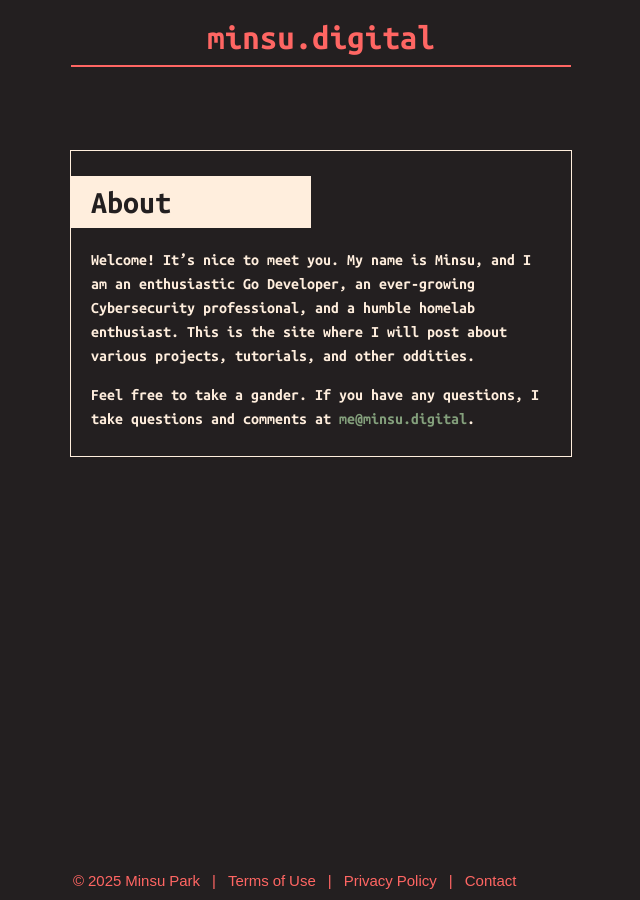
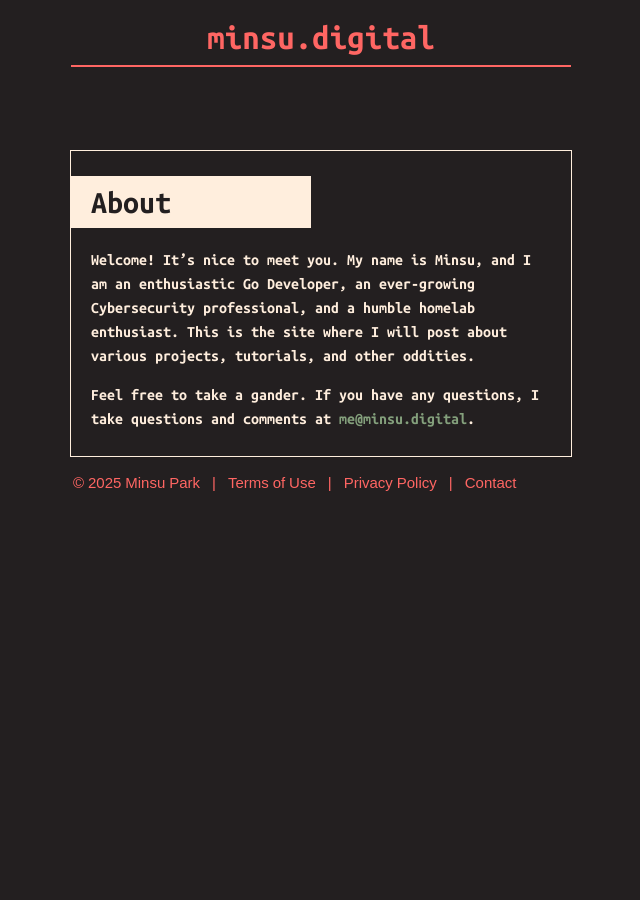
Before and after one commit to bak-minsu/www.minsu.digital, a Jekyll site: the page built from about.markdown, in a window 1280 px wide. Shown: the whole page, without its empty margins (319-959 px from the left). Built offline with Jekyll 4.4.1, drawn with Linux system fonts in a browser that asks for light colours.

Commit message:
Improve footer dsitance

```diff
--- a/_sass/_footer.scss
+++ b/_sass/_footer.scss
@@ -8,8 +8,6 @@ footer a, footer p {
 }
 
 footer {
-    position: absolute;
-    bottom: 10px;
-    margin-top: 90px;
+    padding: 15px 0;
     min-width: 500px;
 }
```
